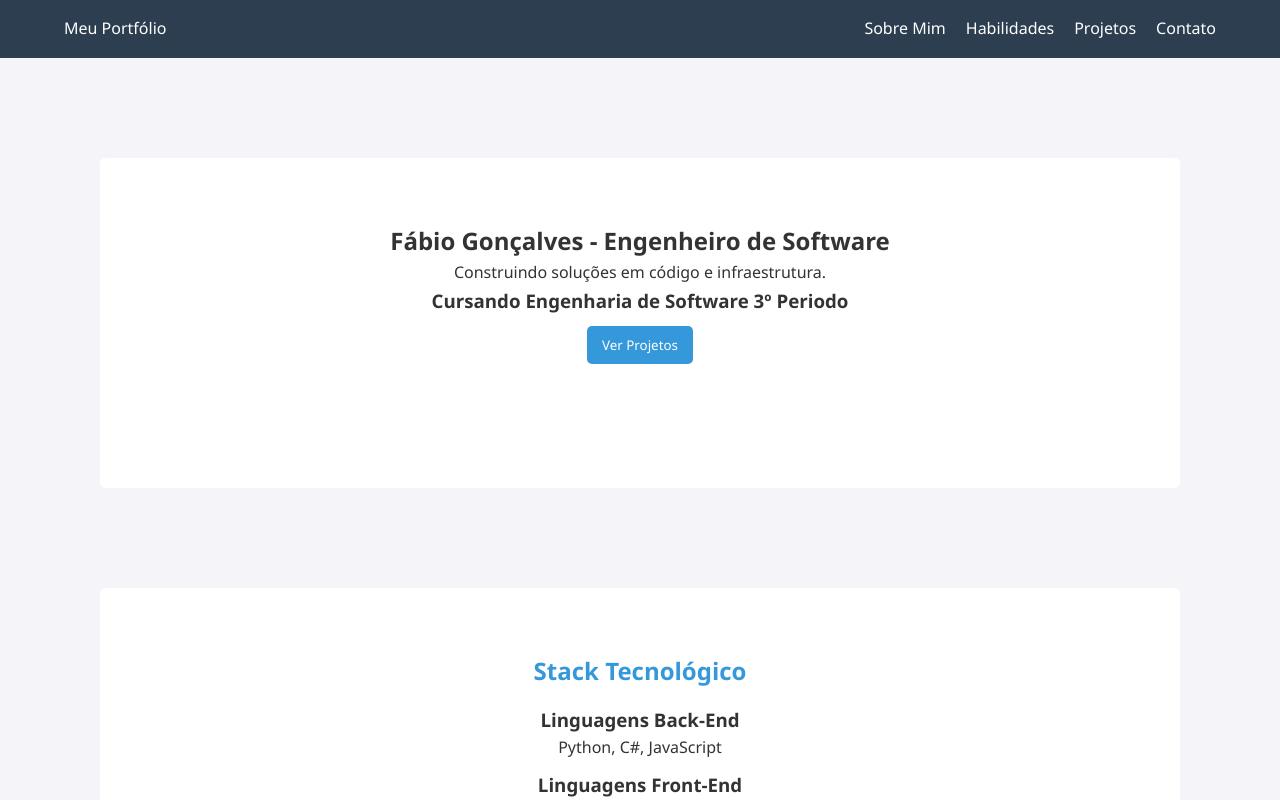
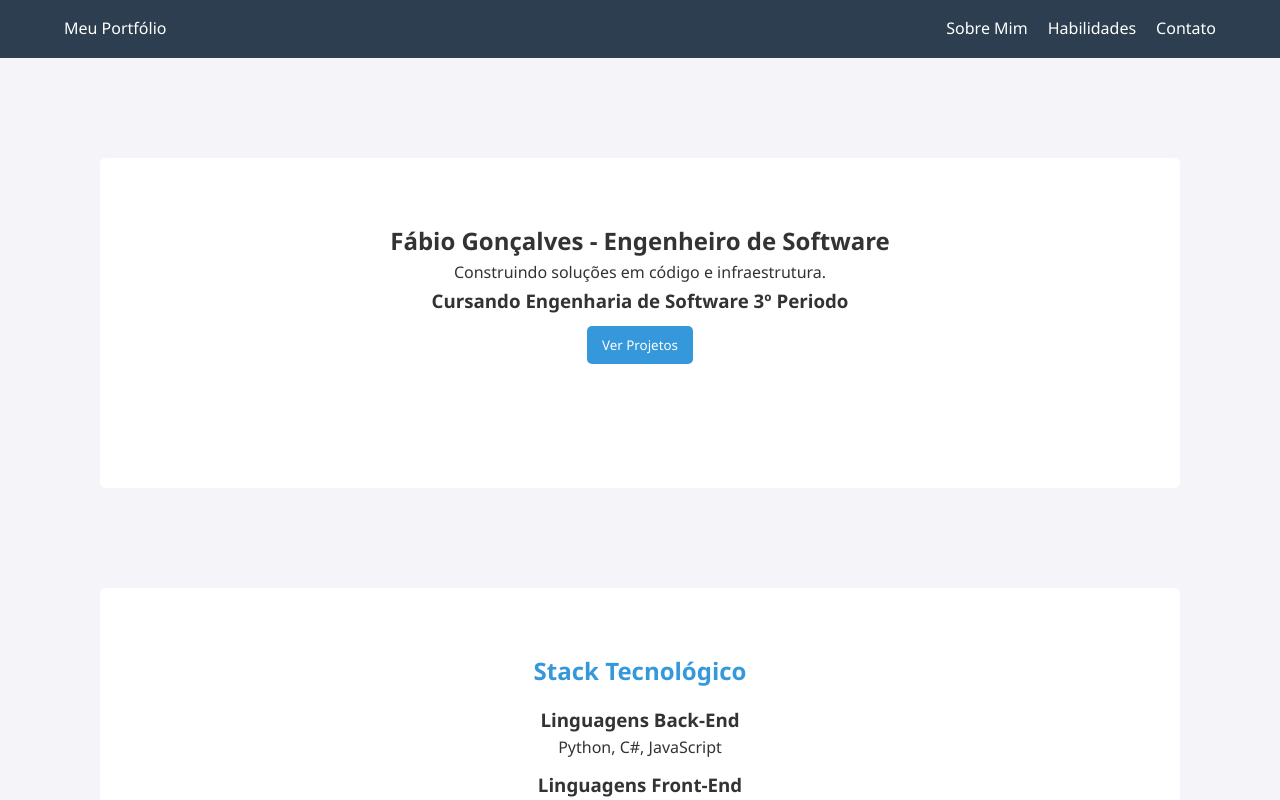
Before and after one commit to FabioCarmo/meu_portfolio_-v1, a plain HTML site: page index.html in a window 1280 px wide. Shown: the top 800 px of the page. Drawn offline with Linux system fonts and the light colour scheme.

Commit message:
Removido links e alterado classes

```diff
--- a/index.html
+++ b/index.html
@@ -13,7 +13,6 @@
             <ul class="nav-links">
                 <li><a href="#sobre">Sobre Mim</a></li>
                 <li><a href="#habilidades">Habilidades</a></li>
-                <li><a href="#projetos">Projetos</a></li>
                 <li><a href="#contato">Contato</a></li>
             </ul>
         </nav>
```
